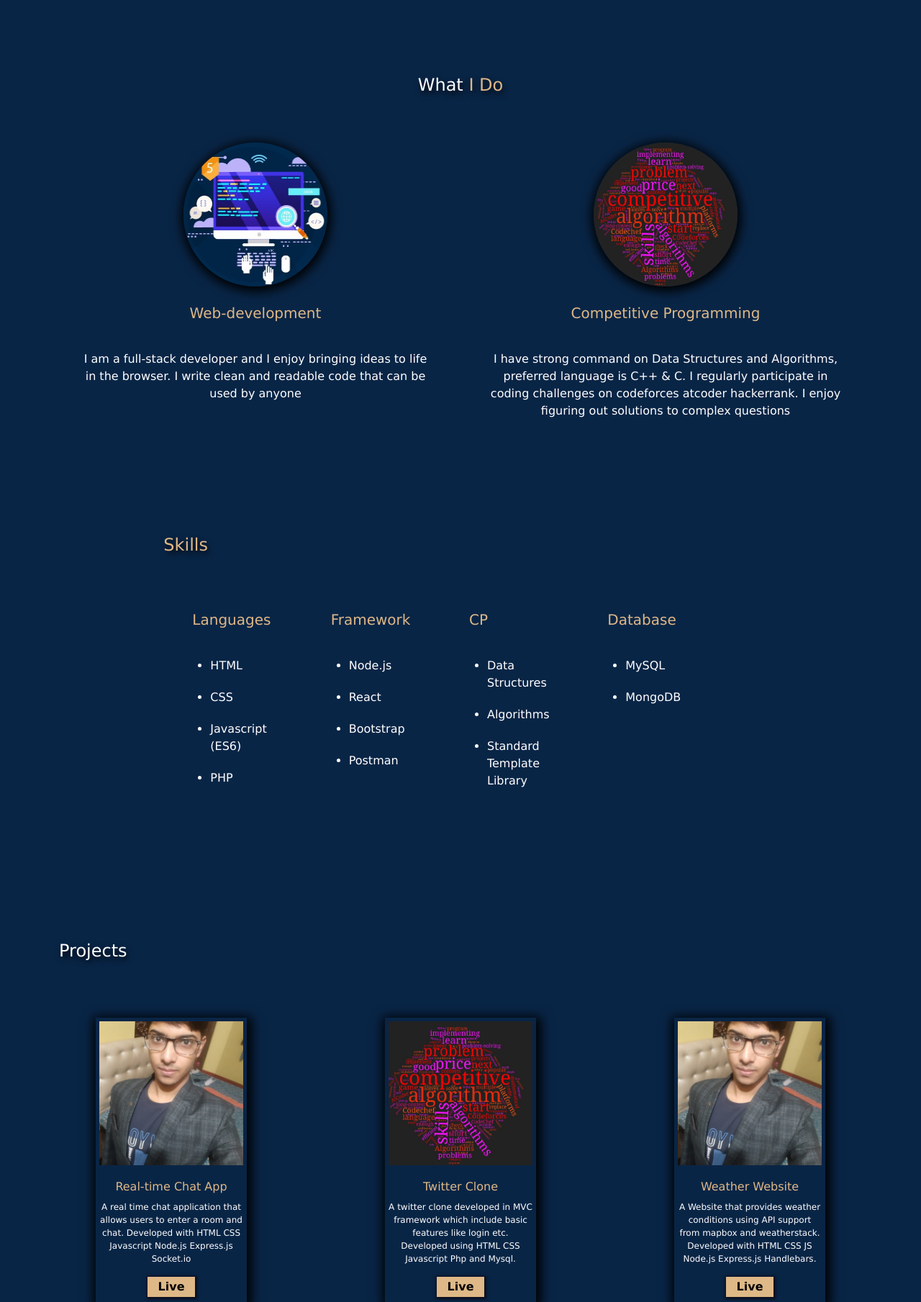
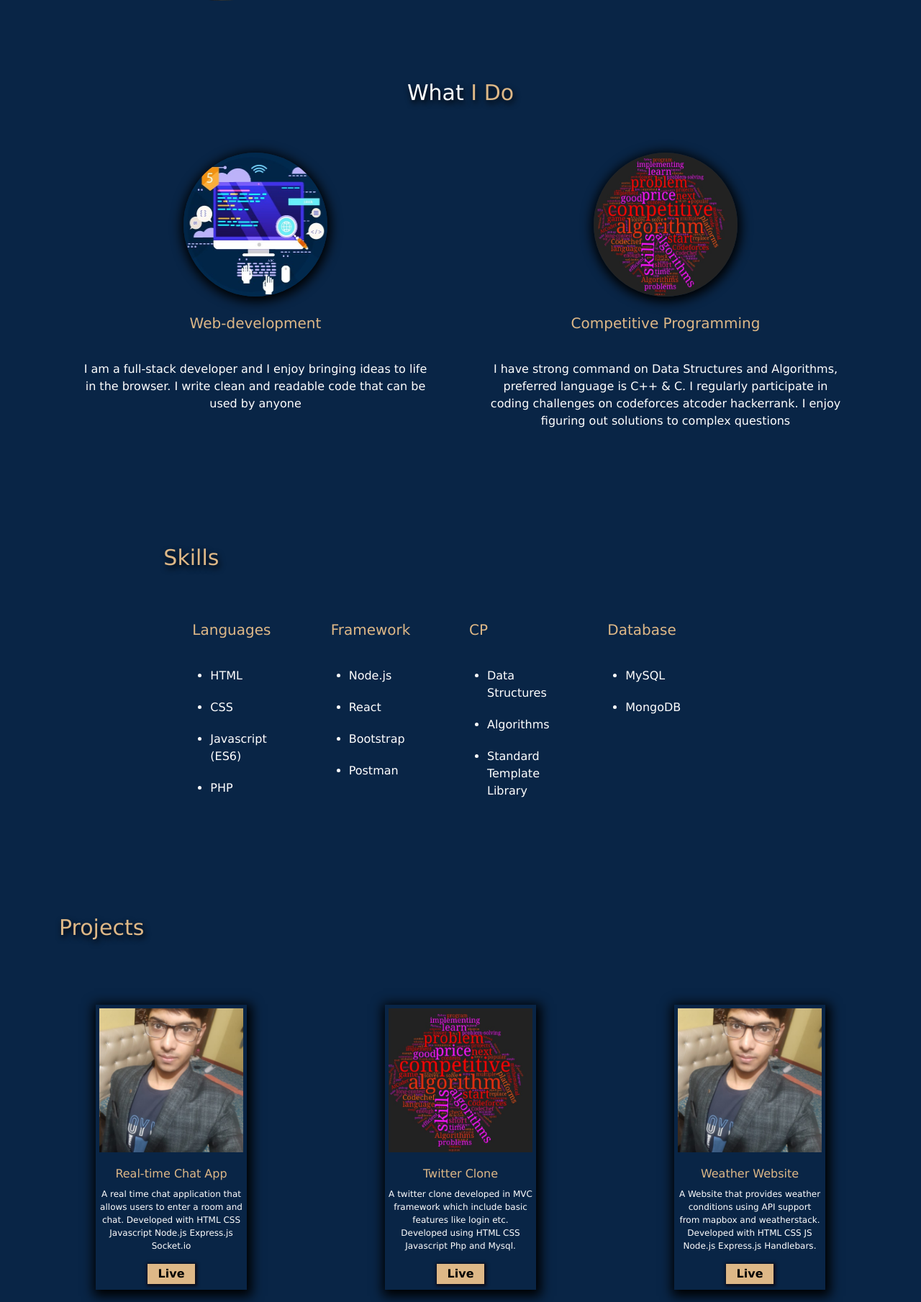
Before and after one commit to justprateek/portfolio-prateek, a PHP site: page / in a window 1280 px wide. Shown: the part 1483-3292 px from the top of the page at 72% size. Run offline with PHP 8.4, Linux system fonts and the light colour scheme.

Commit message:
improved css

```diff
--- a/css/style.css
+++ b/css/style.css
@@ -72,7 +72,7 @@ body {
     margin-bottom: 50px;
 }
 .about-heading h4 {
-    font-size: 1/5rem;
+    font-size: 30px;
     text-shadow: 2px 4px 8px rgb(0, 0, 0);
 
 }
@@ -127,6 +127,7 @@ body {
 }
 .what-i-do-title h4 {
     margin: 30px 0 60px 0;
+    font-size: 30px;
     /* font-size: 1.5rem; */
     text-shadow: 2px 4px 8px rgb(0, 0, 0);
 }
@@ -138,10 +139,10 @@ body {
     box-shadow: 1px 3px 15px 4px #000000;
     padding: 0 auto;
     margin: 5px auto;
-    transition: 0.2s;
+    transition: 0.2s ease-in;
 }
 .whatidoimg img:hover {
-    transform: scale(0.9);
+    transform: scale(0.95);
     box-shadow: 1px 2px 10px 2px #000000;
 }
 .whatido-left {
@@ -160,8 +161,9 @@ body {
     margin: 30px 0 20px 0;
 }
 
-.skills-title {
+#skills .skills-title h4 {
     padding: 50px 0 50px 0px;
+    font-size: 30px;
     color: burlywood;
     text-shadow: 2px 4px 8px rgb(0, 0, 0);
     margin-bottom: 20px;
@@ -205,13 +207,15 @@ body {
     width: 100%;
     height: auto;
 }
-.projects-title {
-    padding: 50px 0 50px 0px;
+.projects-title h4 {
+    padding: 0px 0 50px 0px;
+    font-size: 30px;
+    color: burlywood;
     text-shadow: 2px 4px 8px rgb(0, 0, 0);
     /* margin: 40px; */
 }
 .projects-title:hover {
-    color: burlywood;
+    color: white;
     letter-spacing: 4px;
     transition: all 0.6s ease-out;
 
@@ -228,7 +232,7 @@ body {
 
 .projects-carousel .cards {
     flex: 1;
-    margin: 20px auto;
+    margin: 10% auto;
     width: 210px;
     padding: 5px 5px 8px 5px;
     /* border: 1px solid #0a2338; */
@@ -253,8 +257,8 @@ body {
     transform: scale(0.9);
 }
 .carousel-cards h6 {
-    margin-top: 20px;
-    margin-bottom: 10px;
+    margin-top: 10%;
+    margin-bottom: 5%;
     color: burlywood;
 }
 .carousel-cards p {
@@ -264,5 +268,6 @@ body {
 #contact {
     width: 100%;
     height: 70vh;
+    font-size: 30px;
     background: linear-gradient(-100deg,burlywood 50%,#092546  50%);
 }
--- a/js/script.js
+++ b/js/script.js
@@ -31,10 +31,10 @@ $(document).ready(function () {
             0:{
                 items:1
             },
-            845:{
+            850:{
                 items:2
             },
-            1000:{
+            1100:{
                 items:3
             }
         }
```
